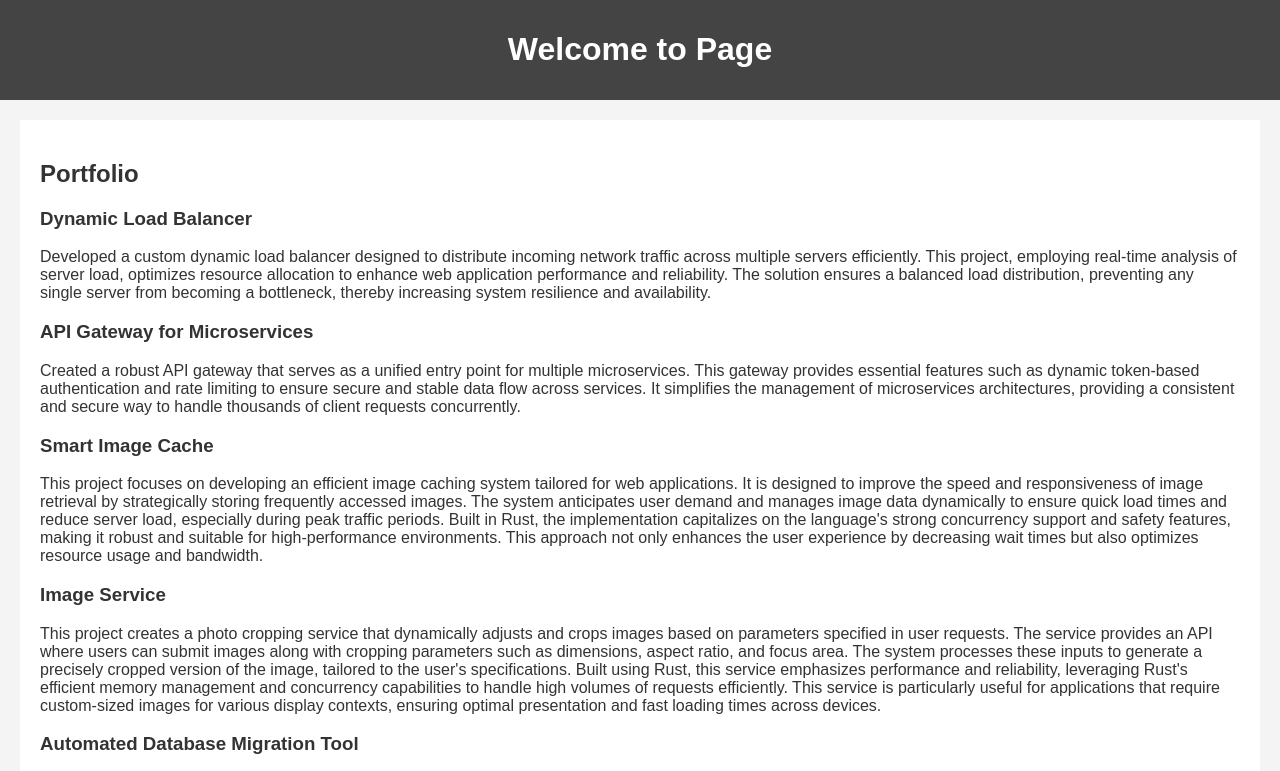
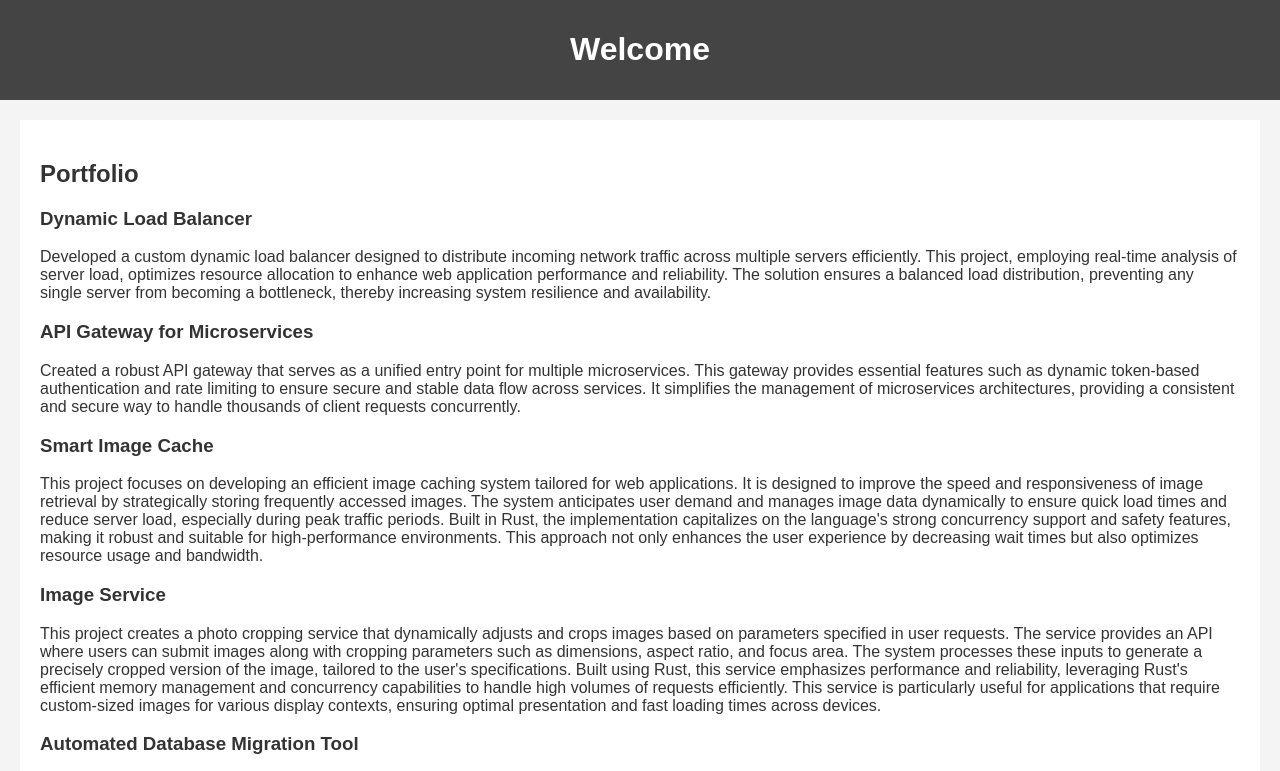
Before and after one commit to pietrel/pietrel.github.io, a plain HTML site: page index.html in a window 1280 px wide. Shown: the top 771 px of the page. Drawn offline with Linux system fonts and the light colour scheme.

Commit message:
Update index.html

```diff
--- a/index.html
+++ b/index.html
@@ -13,7 +13,7 @@
 </head>
 <body>
     <header>
-        <h1>Welcome to Page</h1>
+        <h1>Welcome</h1>
     </header>
     <section>
         <h2>Portfolio</h2>
```
